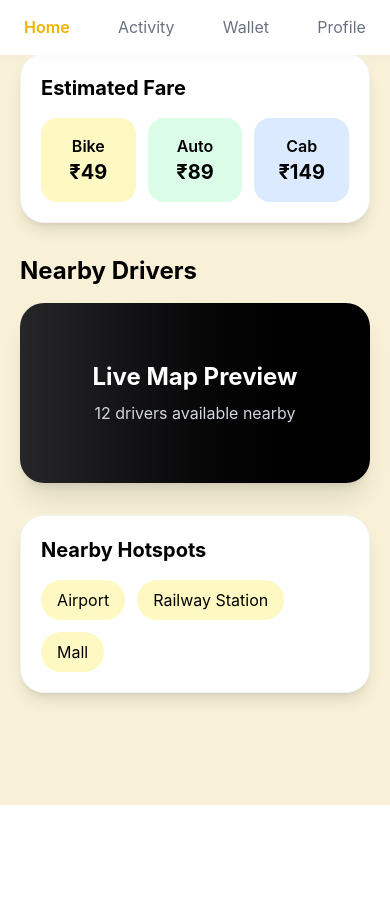
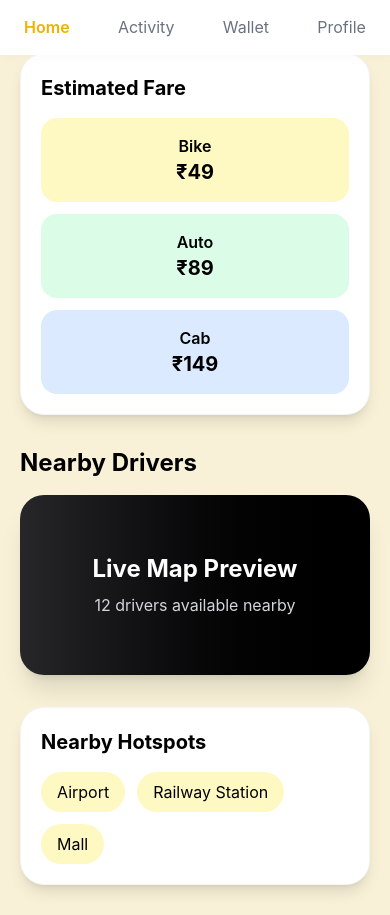
Before and after one commit to LipsikaRai/Rido, a React (Vite) app: page /home in a window 390 px wide. Shown: the part 789-1704 px from the top of the page. Before the commit the page ends 1594 px from the top, so only its background shows below. Built offline with nearby package versions, Linux system fonts and the light colour scheme.

Commit message:
Improved responsive mobile layout

```diff
--- a/src/pages/Home.jsx
+++ b/src/pages/Home.jsx
@@ -196,7 +196,7 @@
     Estimated Fare
   </h2>
 
-  <div className="grid grid-cols-3 gap-3 mt-4">
+  <div className="grid grid-cols-1 sm:grid-cols-3 gap-3 mt-4">
 
     <div className="bg-yellow-100 rounded-2xl p-4 text-center">
       <p className="font-semibold">Bike</p>
```
